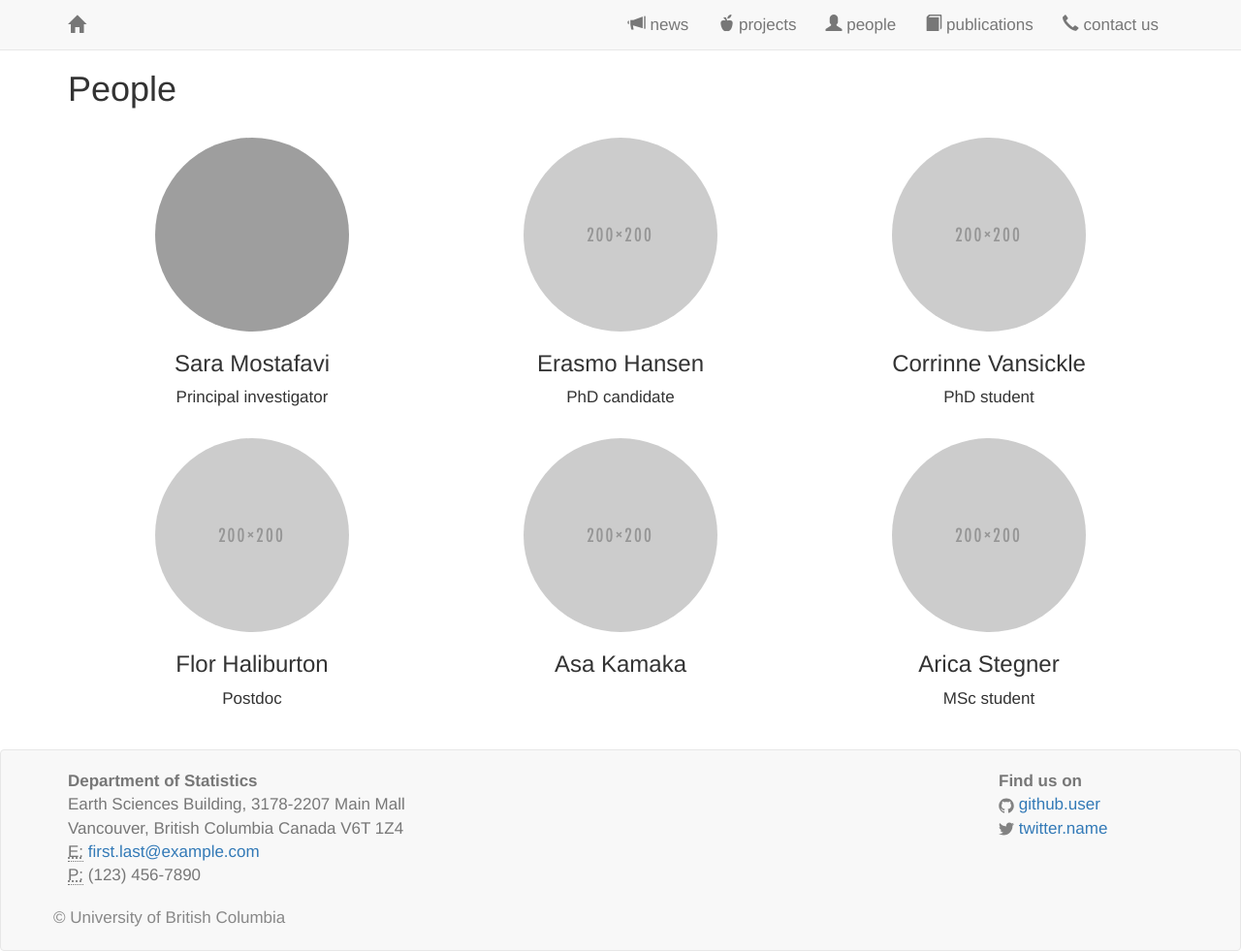
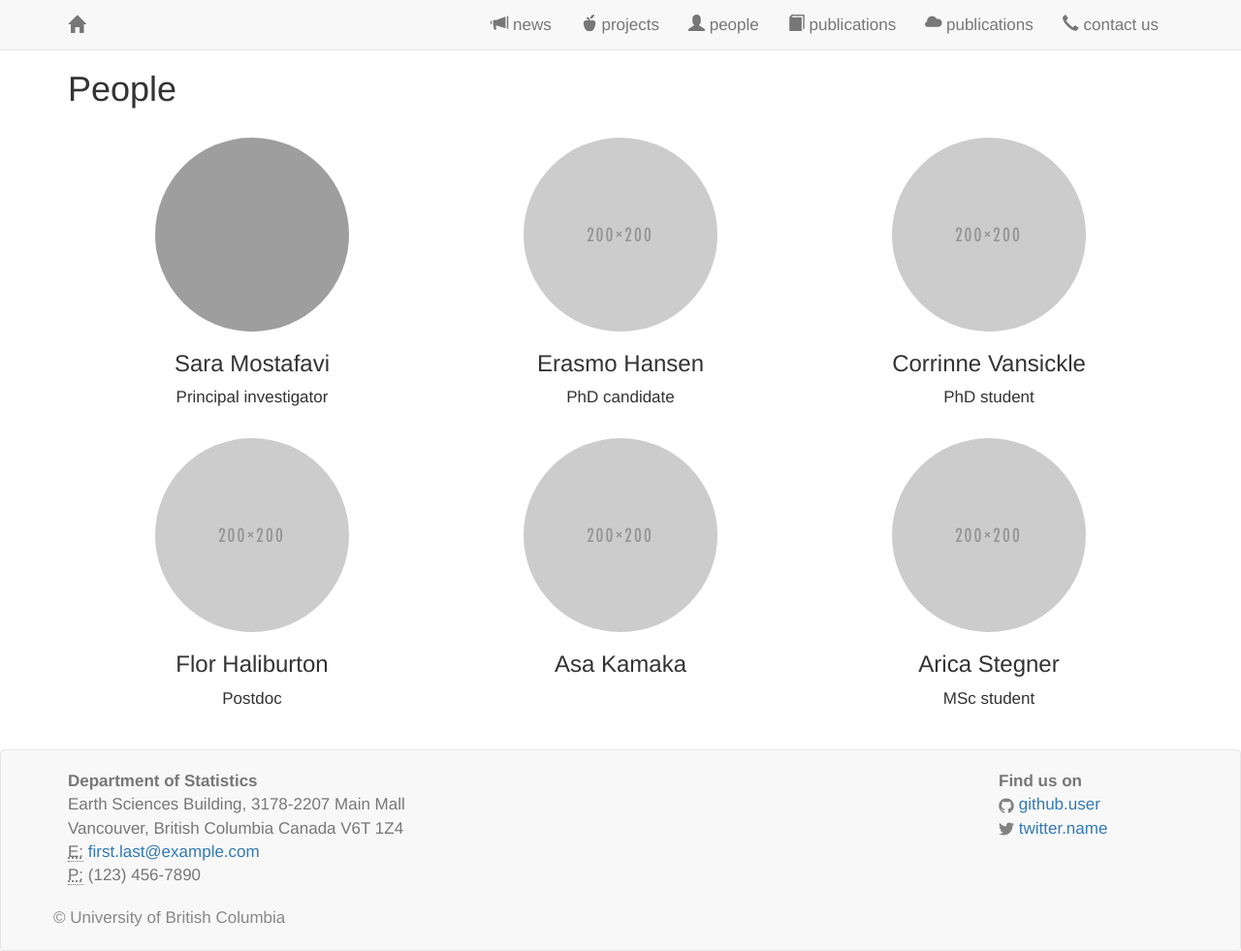
Before and after one commit to saramostafavi/saramostafavi.github.io, a Jekyll site: the page built from people.html, in a window 1280 px wide. Shown: the whole page at 97% size. Built offline with Jekyll 4.4.1, drawn with Linux system fonts in a browser that asks for light colours; nearby versions of some CDN libraries; a style sheet for code colours, icons or effects is not loaded; grey boxes are pictures that could not be loaded.

Commit message:
Update header.html

```diff
--- a/_includes/header.html
+++ b/_includes/header.html
@@ -15,6 +15,7 @@
                 <li><a href="/projects.html"><span class="glyphicon glyphicon-apple" aria-hidden="true"></span> projects</a></li>
                 <li><a href="/people.html"><span class="glyphicon glyphicon-user" aria-hidden="true"></span> people</a></li>
                 <li><a href="/publications.html"><span class="glyphicon glyphicon-book" aria-hidden="true"></span> publications</a></li>
+                <li><a href="/Software.html"><span class="glyphicon glyphicon-cloud download" aria-hidden="true"></span> publications</a></li>
                 <li><a href="/contact.html"><span class="glyphicon glyphicon-earphone" aria-hidden="true"></span> contact us</a></li>
             </ul>
         </div><!--/.nav-collapse -->
```
